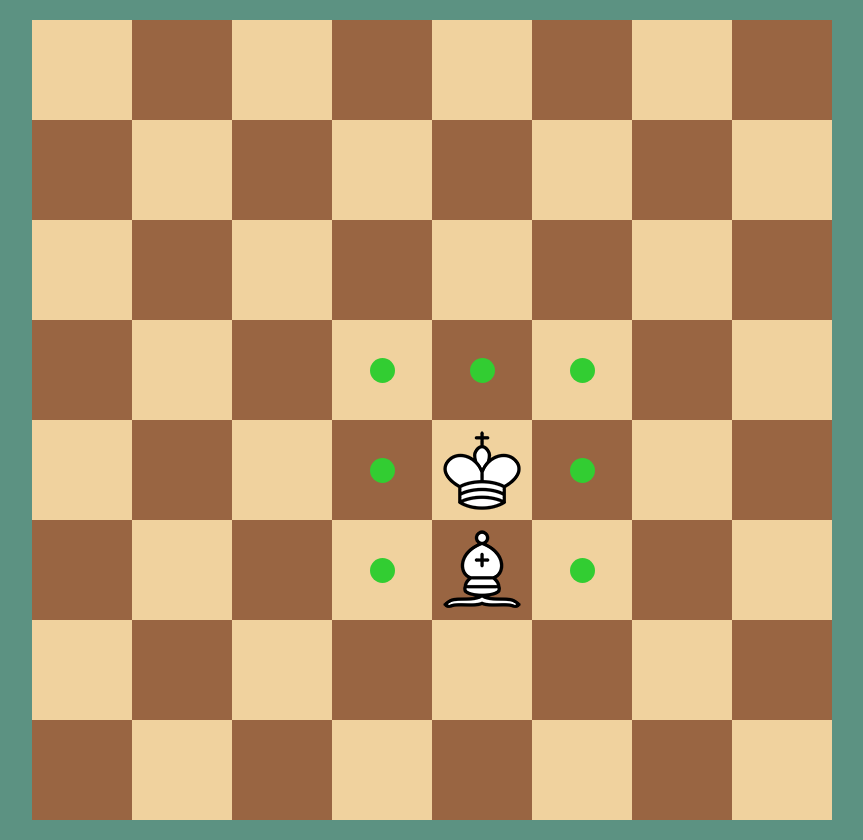
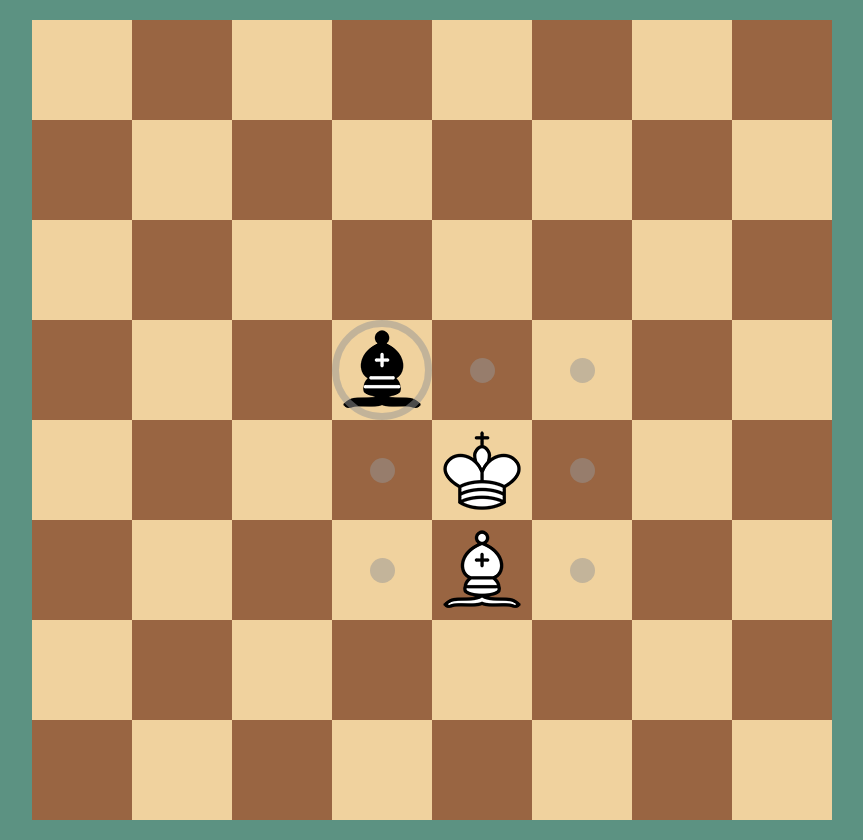
Before and after one commit to Pawel-Matuszak/chess-js, a website built with webpack: page src/index.html in a window 1280 px wide. Shown: the whole page, without its empty margins (208-1071 px from the left). Built offline with nearby package versions, Linux system fonts and the light colour scheme.

Commit message:
show king legal moves

```diff
--- a/src/components/king.js
+++ b/src/components/king.js
@@ -3,6 +3,7 @@ import Piece from "./piece";
 class King extends Piece{
   constructor(type, posX, posY, isWhite){
     super(type, posX, posY, isWhite);
+    this.wasMoved = false;
   }
 
   move(posX, posY, board){
@@ -14,7 +15,8 @@ class King extends Piece{
         return;
     }
     //collisions
-    if(!(board.board[posY][posX]==="-")){
+    if(!(board.board[posY][posX]==="-") && board.board[posY][posX].isWhite){
+      //
       board.drawBoard()
       return;
     }
@@ -27,6 +29,7 @@ class King extends Piece{
       y: (posY>7) ? 7 : (posY<0) ? 0 : posY
     }
     board.board[this.pos.y][this.pos.x] = this;
+    this.wasMoved = true;
 
     board.drawBoard();
     this.getLegalMoves(board);
@@ -41,8 +44,9 @@ class King extends Piece{
         if((j<=this.pos.x+1 && j>=this.pos.x-1) &&
         (i>=this.pos.y-1 && i<=this.pos.y+1)){
           if(!(i==this.pos.y && j==this.pos.x)){
-            if(board.board[i][j]==="-"){
-              this.legalMoves.push([j,i]);
+            if(board.board[i][j]==="-" || !board.board[i][j].isWhite){
+              let isPiece = (board.board[i][j].isWhite==false) ? true : false;
+              this.legalMoves.push([j,i, isPiece]);
             }
           }
         }
--- a/src/components/piece.js
+++ b/src/components/piece.js
@@ -133,11 +133,16 @@ class Piece{
     for (const e of document.querySelectorAll(".point")) {
       e.remove()
     }
-    this.legalMoves.forEach(([x,y])=>{
+    this.legalMoves.forEach(([x,y, isPiece])=>{
       const point = document.createElement("div");
       point.setAttribute("class", "point")
       boardDiv.appendChild(point);
-
+      if(isPiece){
+        point.style.width = 100 + "px"
+        point.style.height = 100 + "px"
+        point.style.border = "7px solid rgba(150, 150, 150, 0.5)"
+        point.style.background = "none"
+      };
       point.style.left = x*100+50-point.offsetWidth/2 + "px";
       point.style.top = y*100+50-point.offsetHeight/2 + "px";
     })
--- a/src/index.js
+++ b/src/index.js
@@ -14,6 +14,9 @@ k.createPiece(board);
 const b = new Piece("B", 4, 5, true)
 b.createPiece(board);
 
+const bb = new Piece("b", 3, 3, false)
+bb.createPiece(board);
+
 k.getLegalMoves(board)
 
 // const wk = new Piece("K", 4, 7, true)
--- a/src/style.css
+++ b/src/style.css
@@ -40,6 +40,7 @@ body{
   position: absolute;
   width: 25px;
   height: 25px;
+  z-index: 11;
   border-radius: 50%;
-  background: limegreen;
+  background:rgba(150, 150, 150, 0.5);
 }
```
